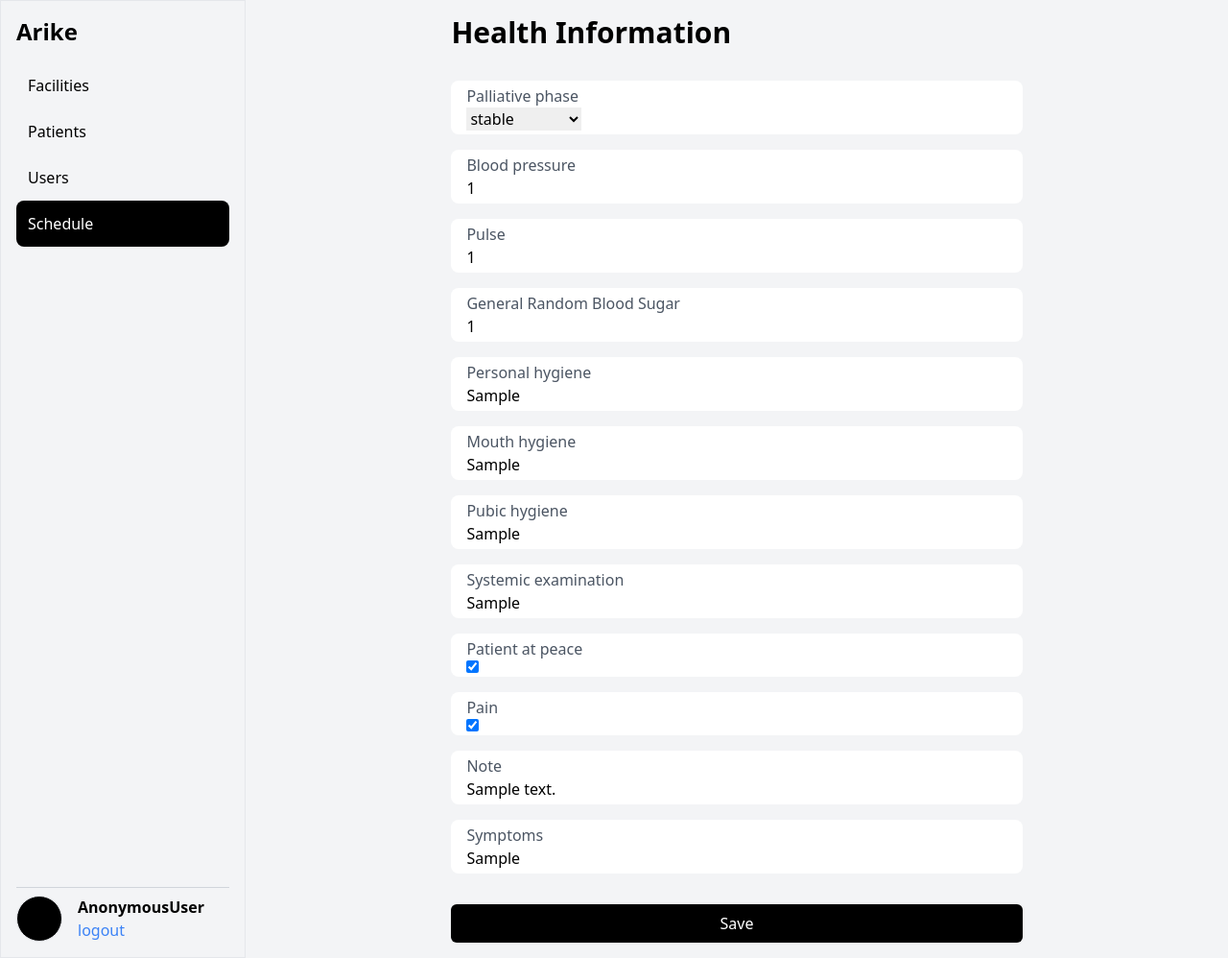
After one commit to Ritesh-Aggarwal/arike, a Django app: page /patient/visit/1/health-info in a window 1280 px wide. The commit adds this page. Shown: the whole page at 96% size. Run offline with Django 4.2, Linux system fonts and the light colour scheme; tables that the repository leaves empty hold one stand-in row (values such as "Sample post").

Commit message:
add visit menu and update health info for a visit

```diff
--- a/app/forms.py
+++ b/app/forms.py
@@ -4,7 +4,7 @@ from django.contrib.auth.forms import UserChangeForm, UserCreationForm
 from app.choices import (FACILITY_CHOICES, GENDER_CHOICES, REVERSE_CARE_TYPE,
                          SUB_CARE_TYPES)
 from app.models import (CustomUser, Disease, Facility, FamilyDetail, Patient,
-                        PatientDisease, Treatment, VisitSchedule, Ward)
+                        PatientDisease, Treatment, VisitDetails, VisitSchedule, Ward)
 
 
 # from .models import CustomUser, Facility
@@ -114,9 +114,16 @@ class VisitScheduleCreateForm(forms.ModelForm):
                            (attrs={'placeholder':'hh:mm:ss'}))
     class Meta:
         model = VisitSchedule
-        exclude = ('scheduled_by',)
+        exclude = ('scheduled_by','visit_details',)
 
     def __init__(self, *args, **kwargs):
         super().__init__(*args, **kwargs)
         for field in self.fields:
             self.fields[field].widget.attrs['class'] = 'focus:outline-none w-full'
+
+class HealthInfoForm(forms.ModelForm):
+
+    class Meta:
+        model = VisitDetails
+        exclude = ()
+        # fields = "__all__"
--- a/app/models.py
+++ b/app/models.py
@@ -5,7 +5,7 @@ from django.core.validators import RegexValidator
 from django.db import models
 
 from app.choices import (CARE_TYPES, FACILITY_CHOICES, GENDER_CHOICES,
-                         LOCAL_BODY_CHOICES, RELATION_CHOICES,
+                         LOCAL_BODY_CHOICES, PALLIATIVE_PHASE_CHOICES, RELATION_CHOICES,
                          REVERSE_LSG_CHOICES, SUB_CARE_TYPES)
 
 phone_number_regex = RegexValidator(
@@ -198,6 +198,21 @@ class Treatment(models.Model):
     #         output += ","
     #     return f"{output[:-1]}"
 
+
+class VisitDetails(models.Model):
+    palliative_phase = models.IntegerField(choices=PALLIATIVE_PHASE_CHOICES,null=True,blank=True)
+    blood_pressure = models.IntegerField(null=True,blank=True)
+    pulse = models.IntegerField(null=True,blank=True)
+    General_Random_Blood_Sugar = models.IntegerField(null=True,blank=True)
+    personal_hygiene = models.CharField(max_length=255,null=True,blank=True)
+    mouth_hygiene = models.CharField(max_length=255,null=True,blank=True)
+    pubic_hygiene = models.CharField(max_length=255,null=True,blank=True)
+    systemic_examination = models.CharField(max_length=255,null=True,blank=True)
+    patient_at_peace = models.BooleanField(default=False)
+    pain = models.BooleanField(default=False)
+    note = models.CharField(max_length=255,null=True,blank=True)
+    symptoms = models.CharField(max_length=255,null=True,blank=True)
+
 class VisitSchedule(models.Model):
     visit_at = models.DateTimeField()
     duration = models.DurationField()
@@ -205,3 +220,8 @@ class VisitSchedule(models.Model):
         Patient, on_delete=models.CASCADE, null=False, blank=False
     )
     scheduled_by = models.ForeignKey(CustomUser, on_delete=models.CASCADE, null=True, blank=True)
+    visit_details = models.ForeignKey(
+        VisitDetails,
+        on_delete=models.CASCADE,
+        null=True, blank=True
+    )
--- a/app/views.py
+++ b/app/views.py
@@ -11,10 +11,10 @@ from django.views.generic.list import ListView
 
 from app.forms import (CustomUserCreationForm, CustomUserUpdateForm,
                        DiseaseHistoryCreateForm, FacilityCreateForm,
-                       FamilyCreateForm, PatientCreateForm,
+                       FamilyCreateForm, HealthInfoForm, PatientCreateForm,
                        TreatementCreateForm, VisitScheduleCreateForm)
 from app.models import (CustomUser, Facility, FamilyDetail, Patient,
-                        PatientDisease,  Treatment, VisitSchedule)
+                        PatientDisease,  Treatment, VisitDetails, VisitSchedule)
 
 
 # Create your views here.
@@ -372,6 +372,8 @@ class CreateVisitSchedule(CreateView):
     def form_valid(self, form):
         self.object = form.save()
         self.object.scheduled_by = self.request.user
+        details = VisitDetails.objects.create(General_Random_Blood_Sugar=0)
+        self.object.visit_details = details
         self.object.save()
         return HttpResponseRedirect(self.get_success_url())
 
@@ -381,3 +383,23 @@ class DeleteVisitView(DeleteView):
     success_url = "/agenda"
 
 ########################################################################################
+########################################################################################
+
+class PatientVisitView(DetailView):
+    template_name = "visit/menu.html"
+    model = VisitSchedule
+
+class UpdateHealthInfoView(UpdateView):
+    model = VisitDetails
+    form_class = HealthInfoForm
+    template_name = "visit/health.html"
+    success_url = "/agenda"
+
+    def get_object(self):
+        pk = self.kwargs["visit"]
+        visit = VisitSchedule.objects.get(pk=pk)
+        print(visit.visit_details)
+        obj =  VisitDetails.objects.get(pk=visit.visit_details.id)
+        return obj
+
+########################################################################################
--- a/arike/urls.py
+++ b/arike/urls.py
@@ -24,7 +24,7 @@ from app.views import (AgendaView, CreateDiseaseHistoryView, CreateMemberView,
                        GenericPatientDetailView, GenericPatientUpdateView,
                        GenericPatientView, ListDiseaseHistoryView,
                        ListFamilyView, ListScheduleView, ListTreatmentView, ListVisitHistoryView,
-                       LoginView, ProfileView, UpdateDiseaseHistoryView,
+                       LoginView, PatientVisitView, ProfileView, UpdateDiseaseHistoryView, UpdateHealthInfoView,
                        UpdateMemberView, UpdatePasswordView, UpdateProfileView,
                        UpdateTreatmentView, UpdateUserView, UsersListView)
 from django.contrib import admin
@@ -87,4 +87,6 @@ urlpatterns += [
     path('schedule-visit',CreateVisitSchedule.as_view(), name='schedule'),
     path('agenda',AgendaView.as_view(), name='schedule'),
     path('delete-visit/<pk>',DeleteVisitView.as_view(), name='schedule'),
+    path('patient/visit/<pk>',PatientVisitView.as_view(), name='schedule'),
+    path('patient/visit/<int:visit>/health-info',UpdateHealthInfoView.as_view(), name='schedule'),
 ]
--- a/templates/visit/agenda.html
+++ b/templates/visit/agenda.html
@@ -17,7 +17,6 @@
                 <div> {{ visits.grouper|date }}</div>
                 {%endif%}
                 <span class="ml-4 text-gray-500">{{visits.list|length}} visits</span>
-
         </div>
         <div class="mb-4 grid grid-cols-3 gap-4">
                 {% for obj in visits.list %}
@@ -36,7 +35,7 @@
                                 <div class="flex justify-around items-center">
                                         <a href="/delete-visit/{{obj.id}}"
                                                 class="border-2 mr-4 rounded-md border-black px-6 py-1">Unschedule</a>
-                                        <a href="#"
+                                        <a href="/patient/visit/{{obj.id}}"
                                                 class="border-2 rounded-md border-black bg-black text-white px-6 py-1">Visit</a>
                                 </div>
                         </div>
--- /dev/null
+++ b/templates/visit/health.html
@@ -0,0 +1,31 @@
+{% extends "dashboard.html" %}
+{%block page_content%}
+<div class="w-3/5 mx-auto">
+    <div class="font-semibold text-3xl mb-8">Health Information</div>
+    <form method="post">
+        {{form.non_field_errors}}
+        {%csrf_token%}
+        {%for field in form%}
+        <div class="mb-4 border-0 bg-white rounded-lg flex flex-col p-1 pl-4">
+            <div class="text-gray-600">{{field.label}}</div>
+            <div class="flex flex-row">
+
+                {{field}}
+            </div>
+            {%if field.errors%}
+            <ol class="list-disc ml-6 text-sm text-red-500">
+                {%for error in field.errors %}
+                <li>
+                    {{error|escape}}
+                </li>
+                {%endfor%}
+            </ol>
+            {%endif%}
+        </div>
+        {%endfor%}
+        <button type="submit"
+            class="mt-4 w-full text-center bg-black text-white rounded-md py-2 hover:bg-gray-400 transition ease-in-out duration-300">
+            Save</button>
+    </form>
+</div>
+{%endblock%}
```
Also changed, not shown: templates/visit/menu.html (added, +12 -0 lines), app/migrations/0026_visitdetails_visitschedule_visit_details.py (added), app/migrations/0027_alter_visitschedule_visit_details.py (added).
